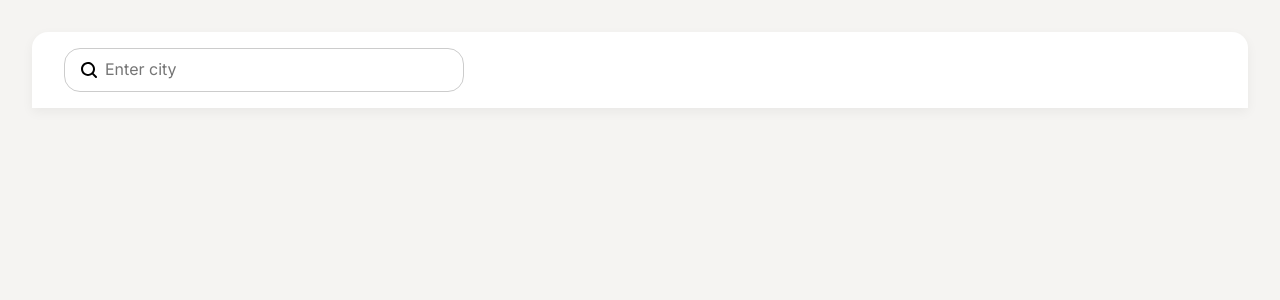
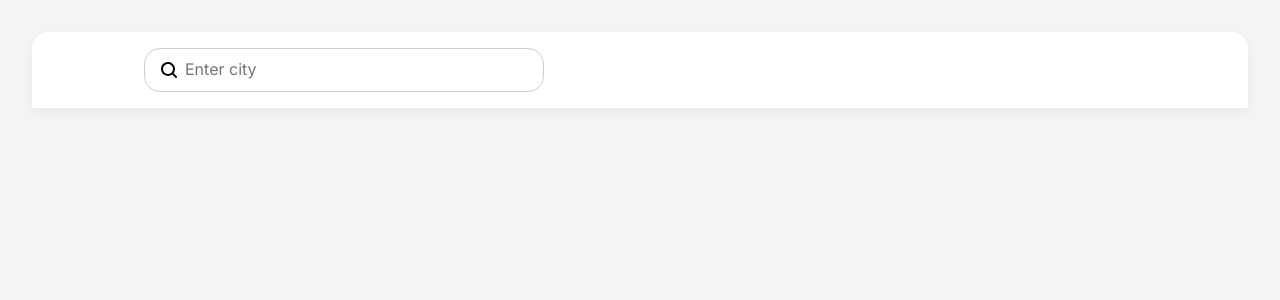
Before and after one commit to TetianaDiachenko/weather_app_react, a React (Vite) app: page / in a window 1280 px wide. Shown: the top 300 px of the page. Built offline with nearby package versions, Linux system fonts and the light colour scheme.

Commit message:
edited styles for left in header

```diff
--- a/src/components/common/Header/Header.module.scss
+++ b/src/components/common/Header/Header.module.scss
@@ -24,7 +24,8 @@
 
 .left {
     flex: 1;
-    max-width: 400px;
+    max-width: 500px;
+    padding-left: 5rem;
 }
 
 .right {
@@ -41,7 +42,10 @@
 
     .left,
     .right {
-      width: 100%;
+    //   width: 100%;
       justify-content: center;
     }
+    .left {
+        padding-left: 0rem;
+    }
   }
```
